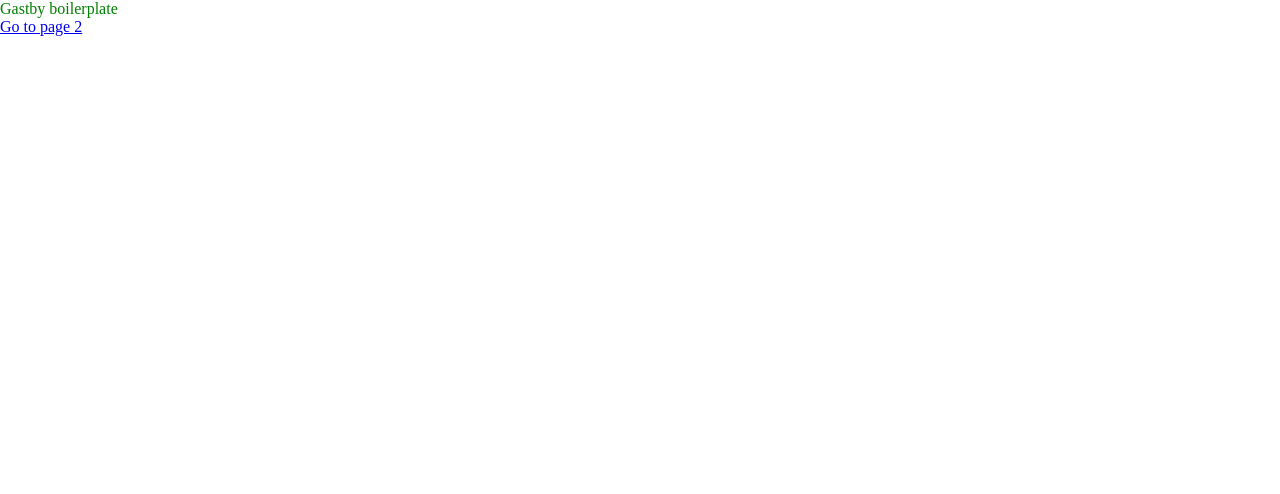
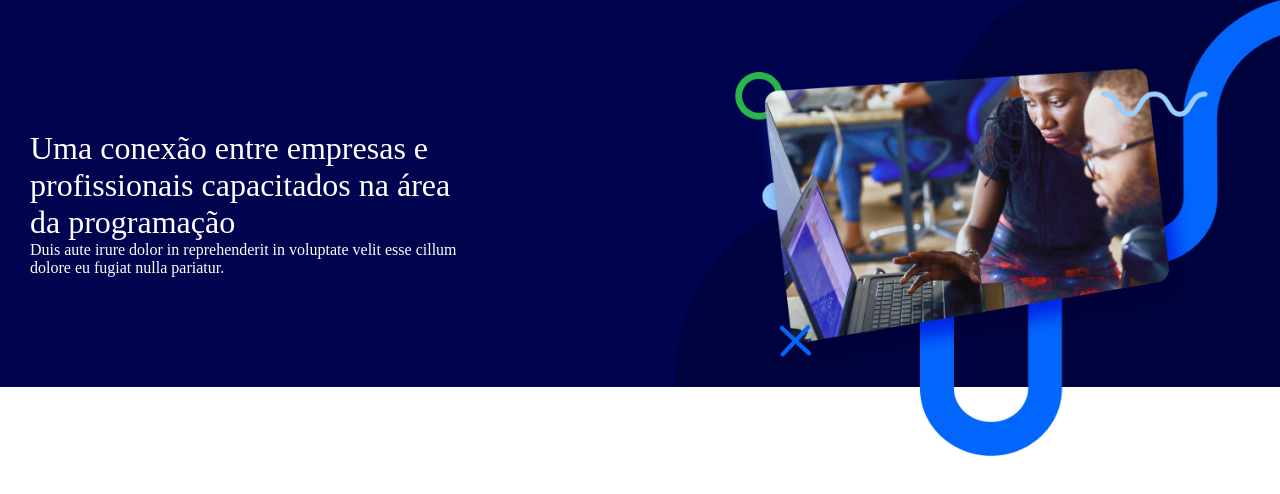
Before and after one commit to naveteam/gatsby-template, a Gatsby site: page / in a window 1280 px wide. Built offline with nearby package versions, Linux system fonts and the light colour scheme; Gatsby itself is replaced by a stand-in of ours.

Commit message:
feat: first commit

```diff
--- a/src/components/Header/Header.js
+++ b/src/components/Header/Header.js
@@ -1,14 +1,51 @@
 import React from 'react'
 import styled from 'styled-components'
 
+import bg1 from '../../images/bg_1.png'
+
 const Header = () => (
-  <div>
-    <Text>Gastby boilerplate</Text>
-  </div>
+  <Base>
+    <Wrapper>
+      <Text fontSize='32px' padding='0 0 0 30px' margin='0'>
+        Uma conexão entre empresas e profissionais capacitados na área da programação
+      </Text>
+      <Text fontSize='16px' padding='0 0 50px 30px' margin='0'>
+        Duis aute irure dolor in reprehenderit in voluptate velit esse cillum dolore eu fugiat nulla pariatur.{' '}
+      </Text>
+    </Wrapper>
+    <Image src={bg1} />
+  </Base>
 )
 
-const Text = styled.div`
-  color: ${({ theme }) => theme.colors.primary};
+const Base = styled.div`
+  width: 100%;
+  height: 456px;
+  background: linear-gradient(to bottom, #00034e, #00034e 84.8%, #fff 0%, #fff 100%);
+  display: flex;
+  justify-content: space-between;
+  padding: 0;
+  margin: 0;
+`
+const Wrapper = styled.div`
+  display: flex;
+  flex-direction: column;
+  justify-content: center;
+  align-items: center;
+  padding: 0;
+  margin: 0;
+`
+
+const Text = styled.p`
+  padding: 0;
+  padding: ${({ padding }) => padding};
+  margin-top: ${({ margin }) => margin};
+  color: #fff;
+  width: 465px;
+  font-size: ${({ fontSize }) => fontSize};
+`
+
+const Image = styled.img`
+  width: auto;
 `
 
 export default Header
--- a/src/pages/index.js
+++ b/src/pages/index.js
@@ -8,7 +8,6 @@ const MainPage = () => {
     <Layout>
       <SEO title='Home' />
       <Header />
-      <Link to='/page-2/'>Go to page 2</Link>
     </Layout>
   )
 }
```
